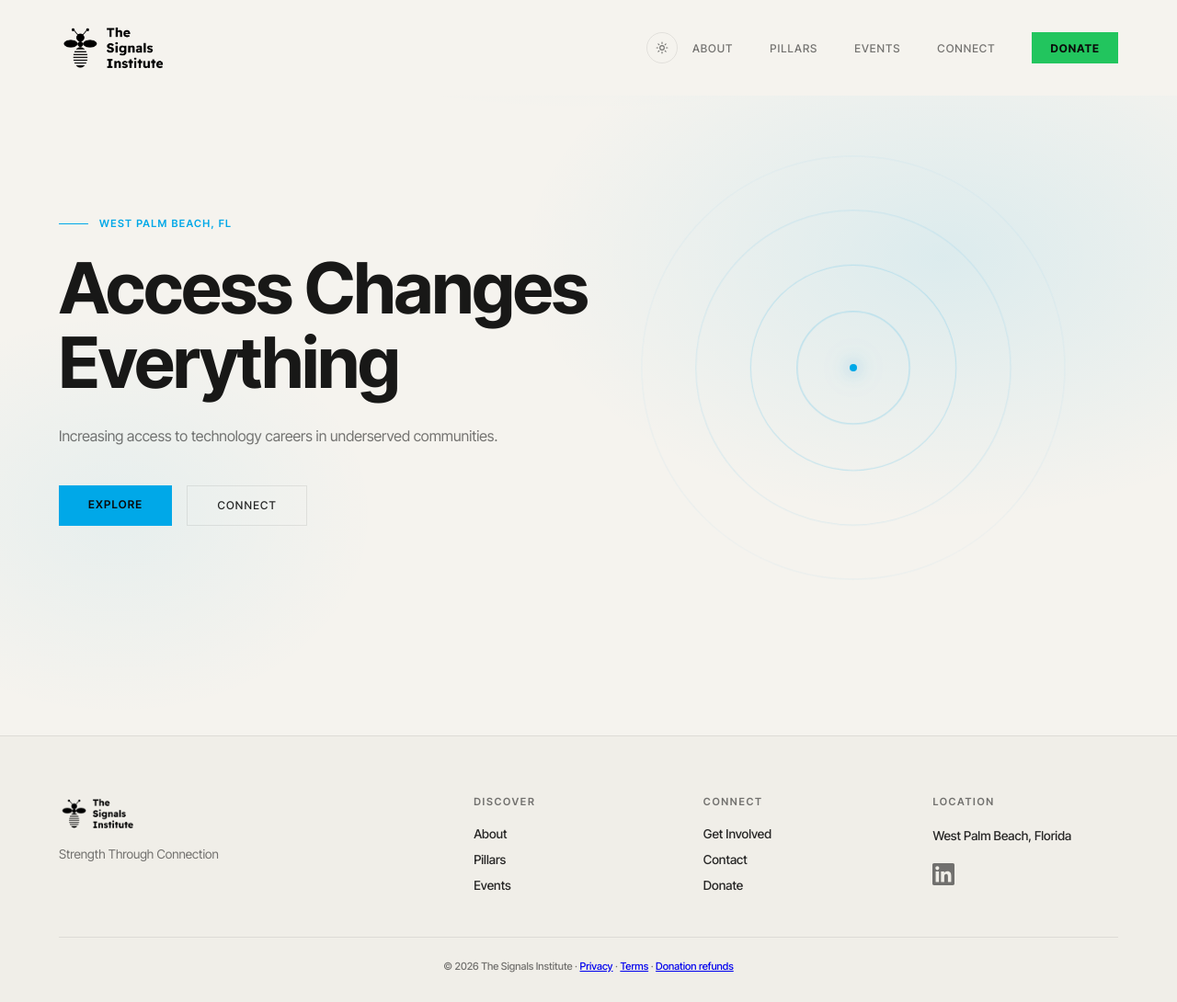
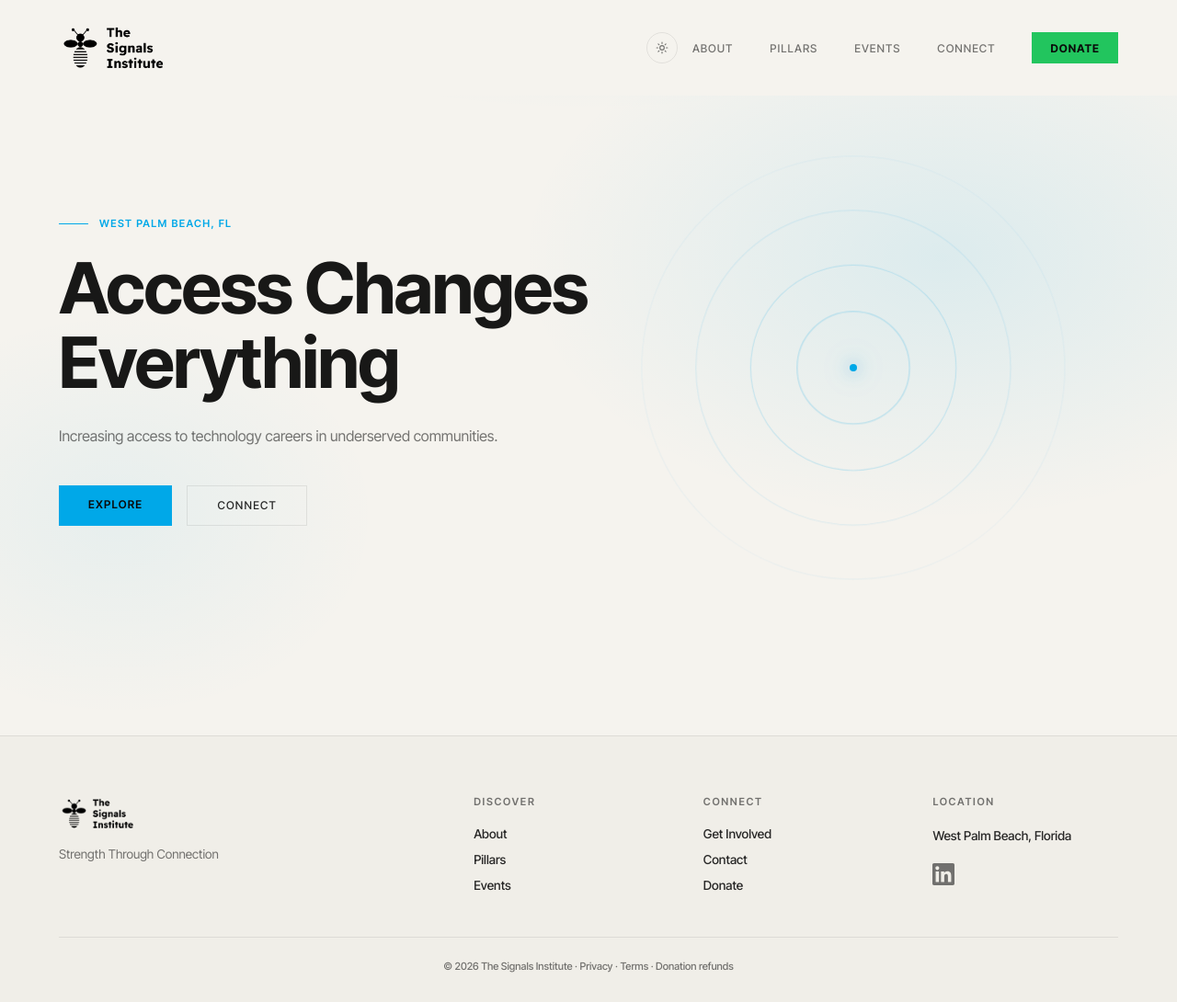
Before and after one commit to Latarence/signals-institute, a website: page index.html in a window 1280 px wide. Shown: the whole page at 92% size. Drawn offline with Linux system fonts and the light colour scheme.

Commit message:
tsi: footer legal links use the footer text colour, not the browser default blue
.footer-bottom a had no rule, so Privacy, Terms and Donation refunds rendered as default link blue with an underline.
They now inherit the dim footer colour with no underline and the site blue on hover, matching the other footer links.

```diff
--- a/styles.css
+++ b/styles.css
@@ -944,6 +944,12 @@
     font-size: 0.7rem;
     color: var(--text-dim);
   }
+  .footer-bottom a {
+    color: inherit;
+    text-decoration: none;
+    transition: color 0.2s;
+  }
+  .footer-bottom a:hover { color: var(--blue); }
   /* Legacy footer support */
   .footer-links { display: flex; gap: 2rem; }
   .footer-links a {
```
